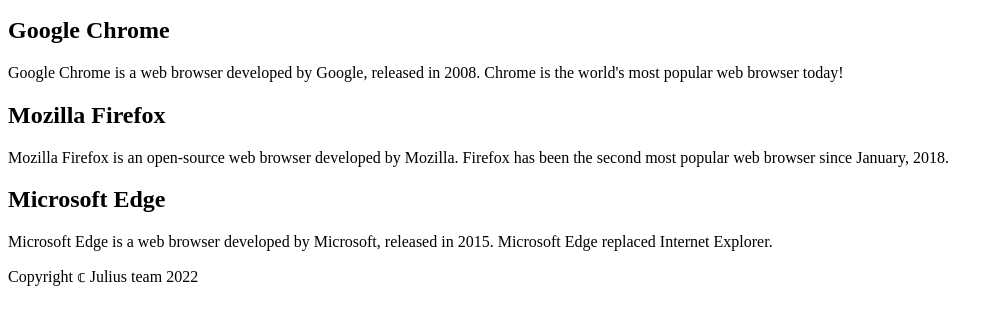
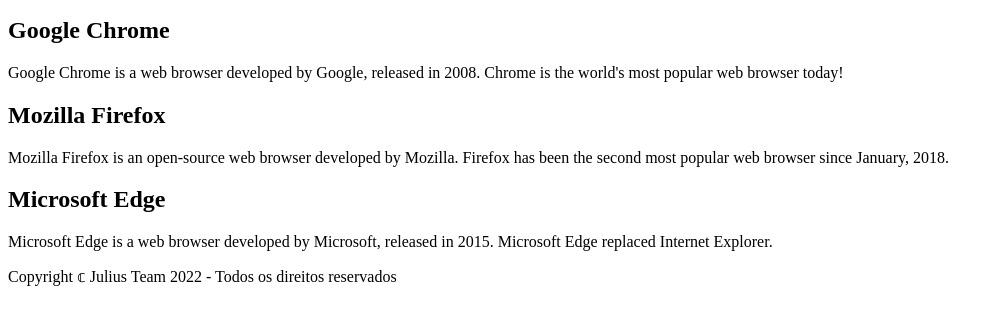
Before and after one commit to Davi-Archive/julius-landing-page, a plain HTML site: page index.html in a window 1280 px wide. Shown: the part 205-530 px from the top of the page, without its empty margins (0-1003 px from the left). Drawn offline with Linux system fonts and the light colour scheme.

Commit message:
feat: add new footer description

```diff
--- a/index.html
+++ b/index.html
@@ -51,7 +51,7 @@
     </main>
 
     <footer>
-        <p>Copyright &copf; Julius team 2022</p>
+        <p>Copyright &copf; Julius Team 2022 - Todos os direitos reservados </p>
     </footer>
   </body>
 </html>
```
